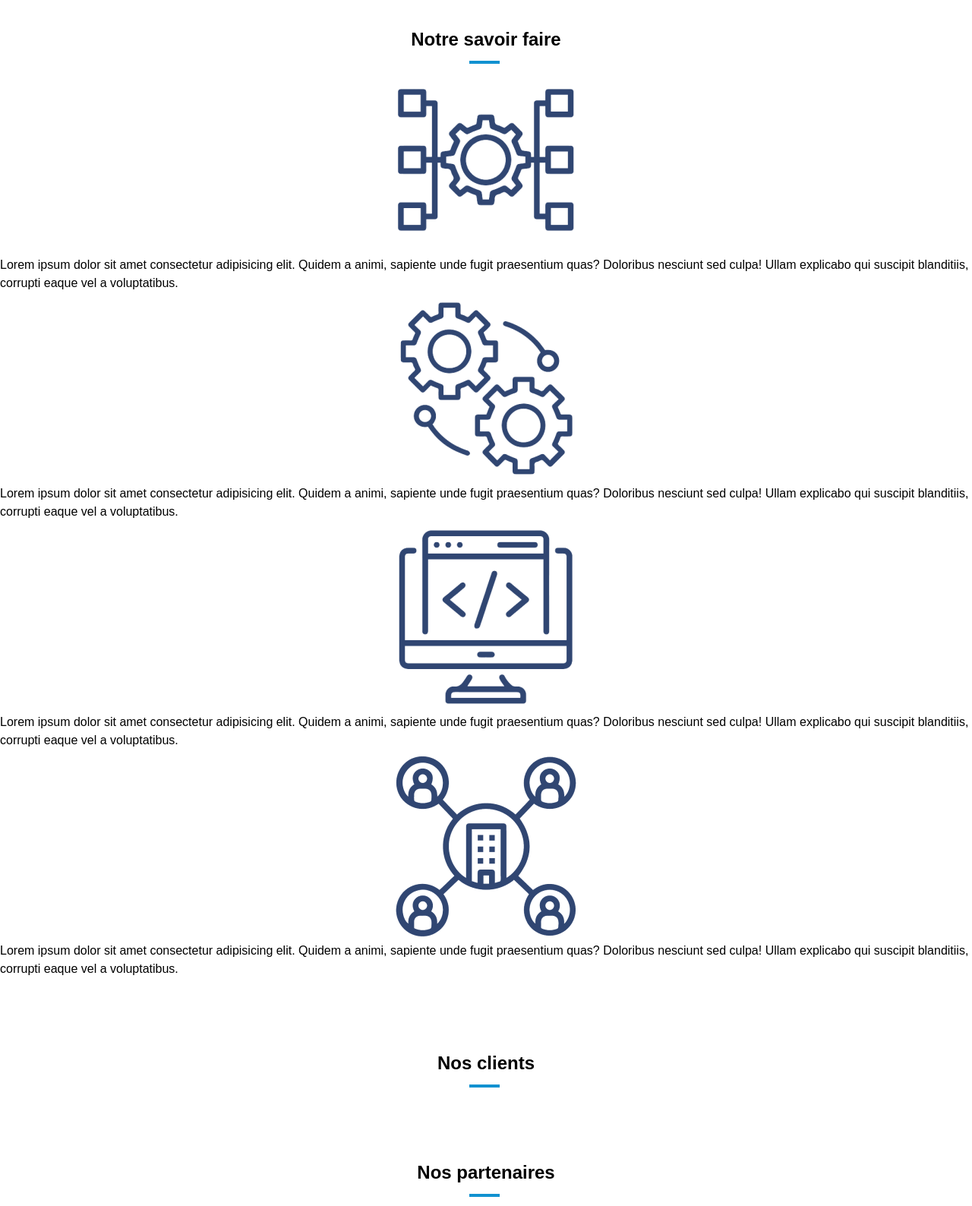
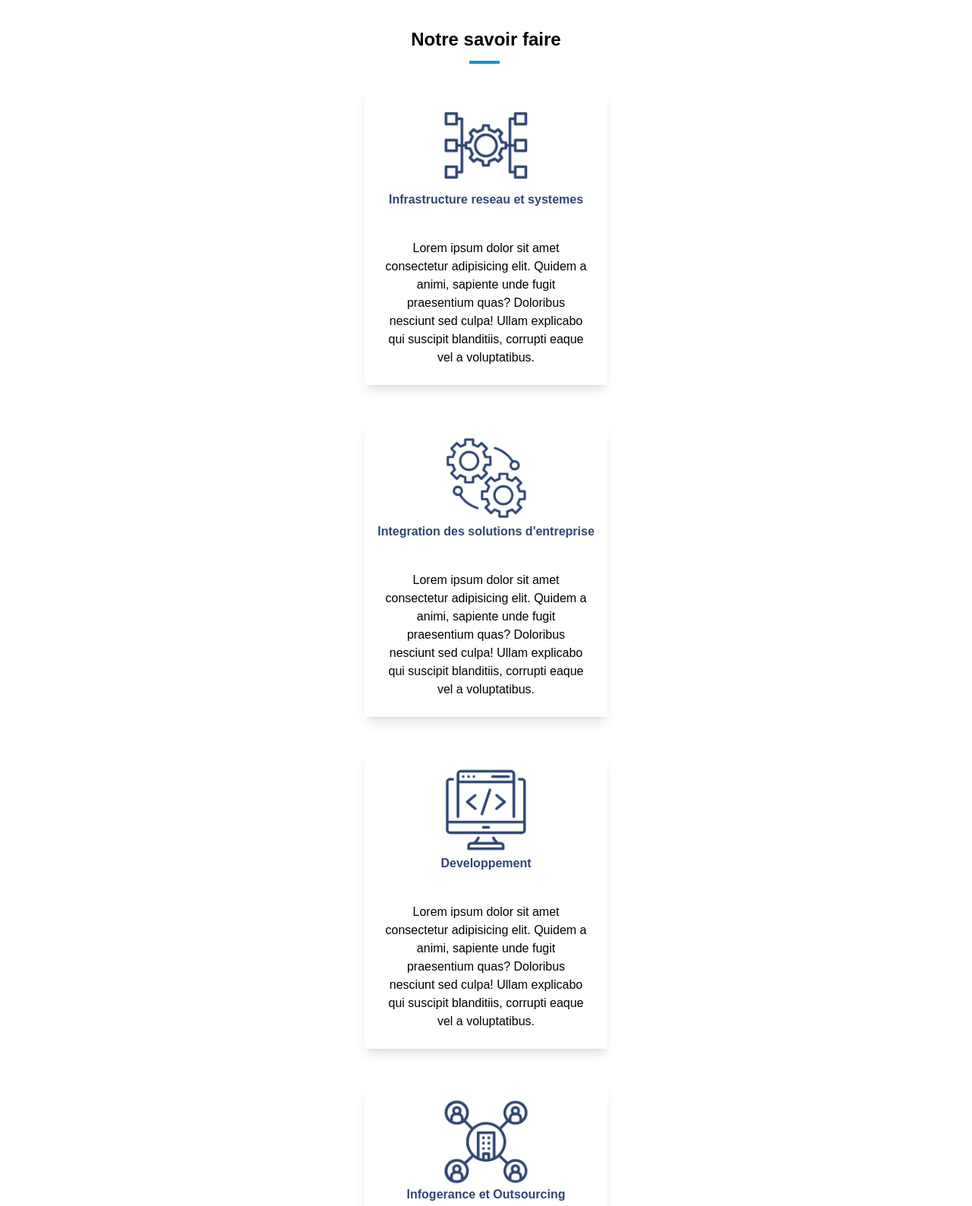
Before and after one commit to d4nky/LFB-Services, a website: page dist/index.html in a window 1280 px wide. Shown: the part 820-2408 px from the top of the page at 76% size. Drawn offline with nearby package versions, Linux system fonts and the light colour scheme.

Commit message:
Fixed section

```diff
--- a/dist/index.html
+++ b/dist/index.html
@@ -298,39 +298,43 @@
 			</div>
 		</header>
 
-		<section class="flex flex-col justify-center items-center py-10">
-			<h3 class="custom-border text-center text-2xl font-bold p-4">Notre savoir faire</h3>
+		<section class="text-center flex flex-col justify-center items-center py-10">
+			<h3 class="custom-border text-center text-2xl font-bold p-4 mb-8">Notre savoir faire</h3>
 
-			<div class="flex flex-col justify-center items-center">
-				<div class="flex flex-col justify-center items-center">
-					<div>
-						<img src="imgs/logos/infra logo.png" alt="">
+			<div class="flex flex-col justify-center items-center space-y-12">
+				<div class="shadow-lg w-80 flex flex-col justify-center items-center">
+					<div class="p-4 ">
+						<img class="w-36 m-auto" src="imgs/logos/infra logo.png" alt="">
+						<p class="font-bold text-custom-dark-blue">Infrastructure reseau et systemes</p>
 					</div>
-					<div>
+					<div class="p-6">
 						<p>Lorem ipsum dolor sit amet consectetur adipisicing elit. Quidem a animi, sapiente unde fugit praesentium quas? Doloribus nesciunt sed culpa! Ullam explicabo qui suscipit blanditiis, corrupti eaque vel a voluptatibus.</p>
 					</div>
 				</div>
-				<div class="flex flex-col justify-center items-center">
-					<div>
-						<img src="imgs/logos/integration logo.png" alt="">
+				<div class="shadow-lg w-80 flex flex-col justify-center items-center">
+					<div class="p-4">
+						<img class="w-36 m-auto" src="imgs/logos/integration logo.png" alt="">
+						<p class="font-bold text-custom-dark-blue">Integration des solutions d'entreprise</p>
 					</div>
-					<div>
+					<div <div class="p-6">
 						<p>Lorem ipsum dolor sit amet consectetur adipisicing elit. Quidem a animi, sapiente unde fugit praesentium quas? Doloribus nesciunt sed culpa! Ullam explicabo qui suscipit blanditiis, corrupti eaque vel a voluptatibus.</p>
 					</div>
 				</div>
-				<div class="flex flex-col justify-center items-center">
-					<div>
-						<img src="imgs/logos/dev logo.png" alt="">
+				<div class="shadow-lg w-80 flex flex-col justify-center items-center">
+					<div class="p-4">
+						<img class="w-36 m-auto" src="imgs/logos/dev logo.png" alt="">
+						<p class="font-bold text-custom-dark-blue">Developpement</p>
 					</div>
-					<div>
+					<div class="p-6">
 						<p>Lorem ipsum dolor sit amet consectetur adipisicing elit. Quidem a animi, sapiente unde fugit praesentium quas? Doloribus nesciunt sed culpa! Ullam explicabo qui suscipit blanditiis, corrupti eaque vel a voluptatibus.</p>
 					</div>
 				</div>
-				<div class="flex flex-col justify-center items-center">
-					<div>
-						<img src="imgs/logos/info logo.png" alt="">
+				<div class="shadow-lg w-80 flex flex-col justify-center items-center">
+					<div class="p-4">
+						<img class="w-36 m-auto" src="imgs/logos/info logo.png" alt="">
+						<p class="font-bold text-custom-dark-blue">Infogerance et Outsourcing</p>
 					</div>
-					<div>
+					<div <div class="p-6">
 						<p>Lorem ipsum dolor sit amet consectetur adipisicing elit. Quidem a animi, sapiente unde fugit praesentium quas? Doloribus nesciunt sed culpa! Ullam explicabo qui suscipit blanditiis, corrupti eaque vel a voluptatibus.</p>
 					</div>
 				</div>
@@ -339,22 +343,22 @@
 
 
 		<section class="flex flex-col justify-center items-center py-10">
-			<h3 class="custom-border  text-center text-2xl font-bold p-4">Nos clients</h3>
+			<h3 class="custom-border  text-center text-2xl font-bold p-4 mb-8">Nos clients</h3>
 		</section>
 
 
 		<section class="flex flex-col justify-center items-center py-10">
-			<h3 class="custom-border  text-center text-2xl font-bold p-4">Nos partenaires</h3>
+			<h3 class="custom-border  text-center text-2xl font-bold p-4 mb-8">Nos partenaires</h3>
 		</section>
 
 
 		<section class="flex flex-col justify-center items-center py-10">
-			<h3 class="custom-border  text-center text-2xl font-bold p-4">A la une</h3>
+			<h3 class="custom-border  text-center text-2xl font-bold p-4 mb-8">A la une</h3>
 		</section>
 
 
 		<section class="flex flex-col justify-center items-center py-10">
-			<h3 class="custom-border  text-center text-2xl font-bold p-4">Nous contacter</h3>
+			<h3 class="custom-border  text-center text-2xl font-bold p-4 mb-8">Nous contacter</h3>
 		</section>
 
 
```
Also changed, not shown: dist/output.css.
